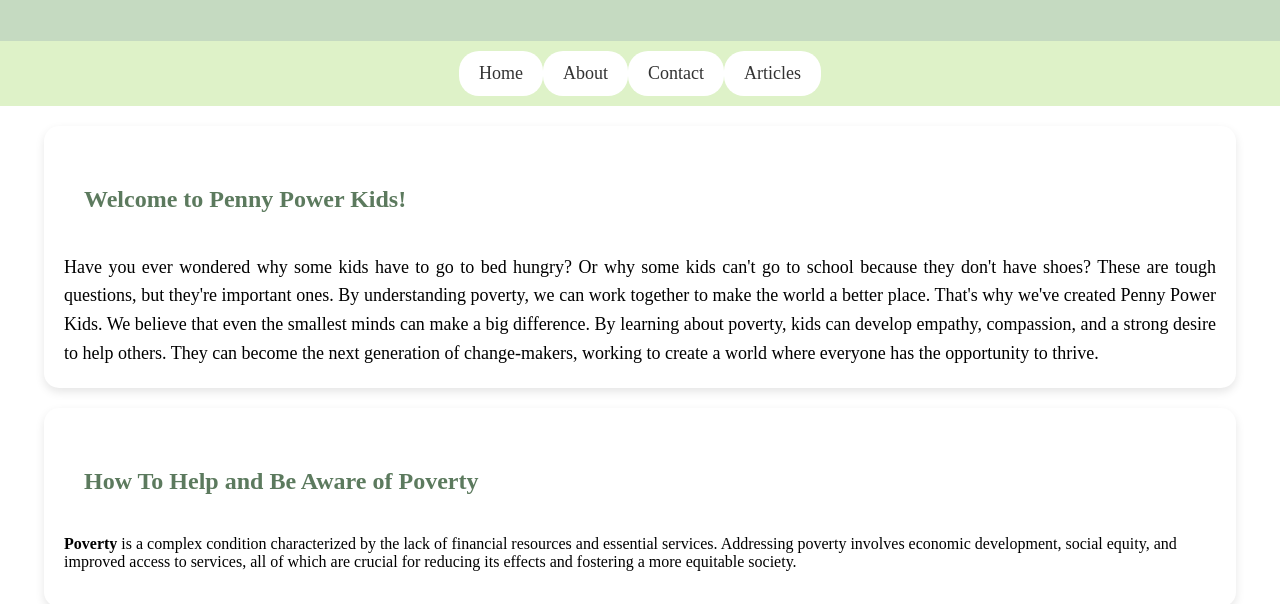
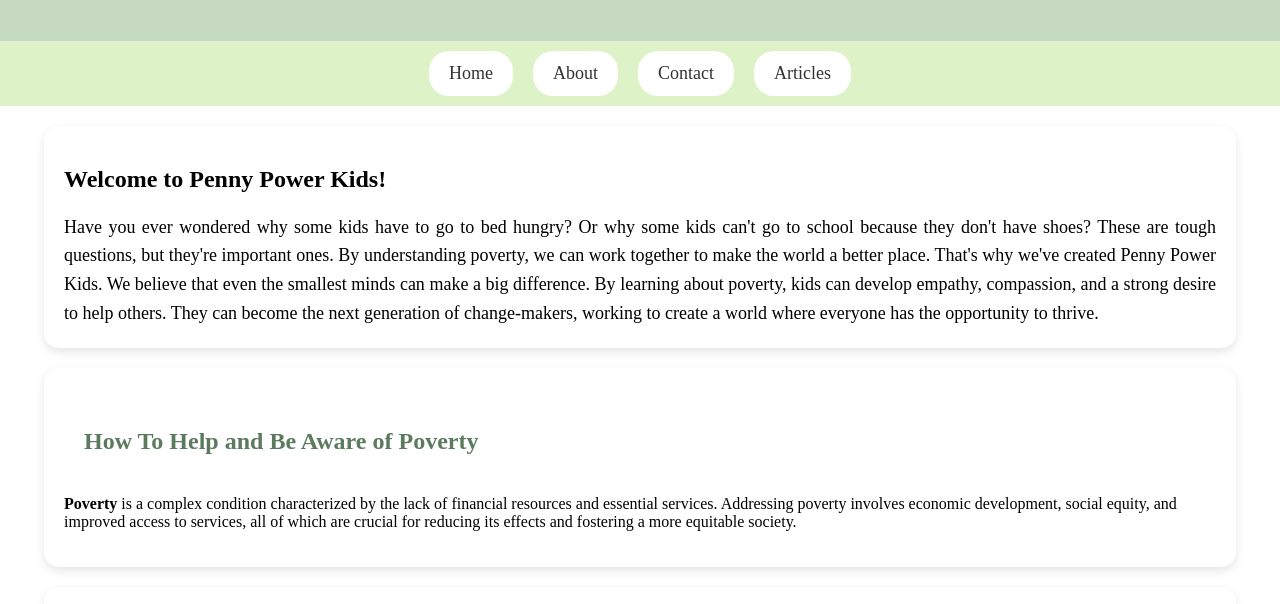
Before and after one commit to breabreaone/CS3-Q2-G3-FINALPROJ, a plain HTML site: page index.html in a window 1280 px wide. Shown: the part 126-730 px from the top of the page. Drawn offline with Linux system fonts and the light colour scheme.

Commit message:
Update index.html

```diff
--- a/index.html
+++ b/index.html
@@ -30,6 +30,7 @@
             justify-content: center;
             background-color: #DEF2C8;
             padding: 10px 0;
+	    gap: 20px;
         }
 
         nav a {
@@ -63,7 +64,7 @@
             margin-right: auto;
         }
 
-        h1, h2 {
+        h1{
 	    padding: 20px;
             color: #5C7A5E;
         }
```
Lines whose indentation alone changed are shown as unchanged.
